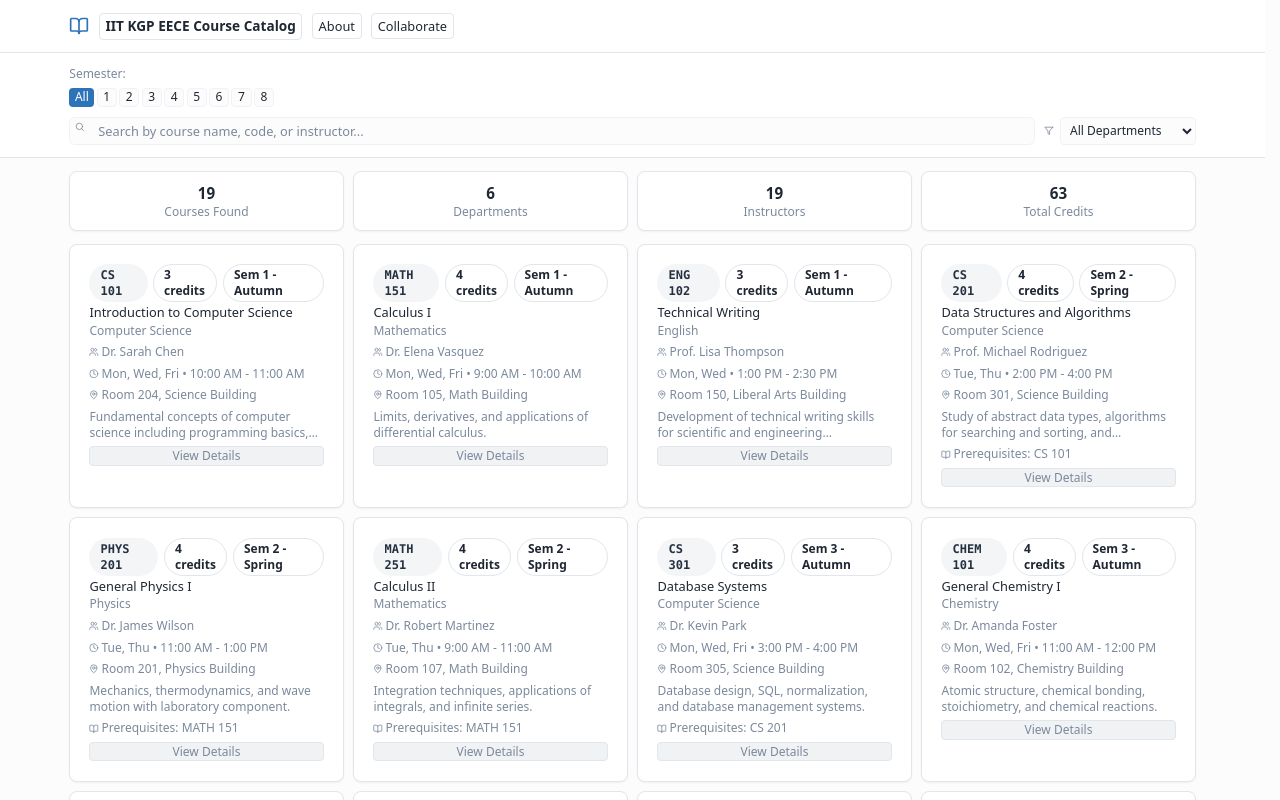
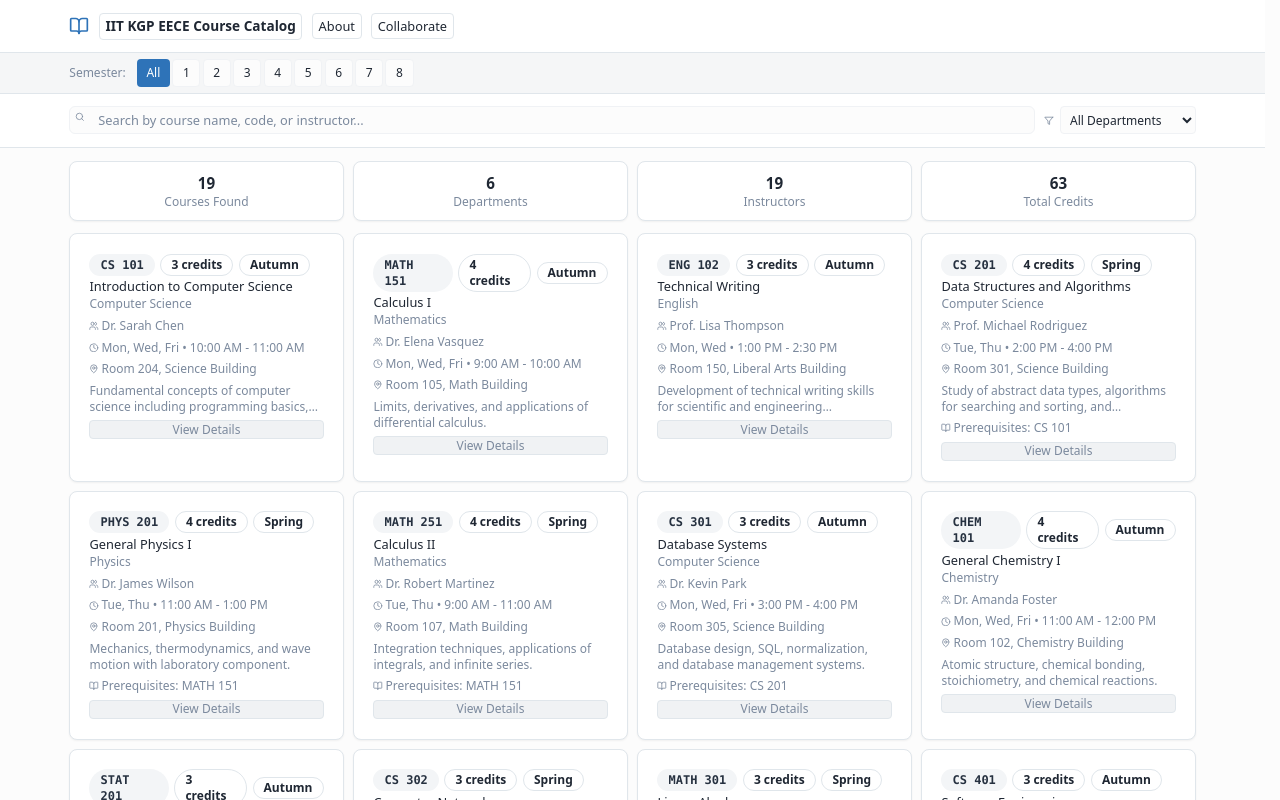
Before and after one commit to aaryans-tech-conclave/course-condensed-campus, a React (Vite) app: page / in a window 1280 px wide. Shown: the top 800 px of the page. Built offline with nearby package versions, Linux system fonts and the light colour scheme.

Commit message:
removed filter by sem

```diff
--- a/src/components/CourseCard.tsx
+++ b/src/components/CourseCard.tsx
@@ -23,7 +23,7 @@ export function CourseCard({ course, onViewDetails }: CourseCardProps) {
                 {course.credits} credits
               </Badge>
               <Badge variant="outline" className="text-xs">
-                Sem {course.semester} - {course.season}
+                {course.season}
               </Badge>
             </div>
             <h3 className="text-sm font-medium leading-tight mb-1 line-clamp-2">
--- a/src/data/courses.ts
+++ b/src/data/courses.ts
@@ -4,7 +4,6 @@ export interface Course {
   name: string;
   department: string;
   credits: number;
-  semester: number;
   season: "Spring" | "Autumn";
   instructor: string;
   description: string;
@@ -24,7 +23,6 @@ export const courses: Course[] = [
     name: "Introduction to Computer Science",
     department: "Computer Science",
     credits: 3,
-    semester: 1,
     season: "Autumn",
     instructor: "Dr. Sarah Chen",
     description: "Fundamental concepts of computer science including programming basics, algorithms, and problem-solving techniques.",
@@ -40,7 +38,6 @@ export const courses: Course[] = [
     name: "Calculus I",
     department: "Mathematics",
     credits: 4,
-    semester: 1,
     season: "Autumn",
     instructor: "Dr. Elena Vasquez",
     description: "Limits, derivatives, and applications of differential calculus.",
@@ -56,7 +53,6 @@ export const courses: Course[] = [
     name: "Technical Writing",
     department: "English",
     credits: 3,
-    semester: 1,
     season: "Autumn",
     instructor: "Prof. Lisa Thompson",
     description: "Development of technical writing skills for scientific and engineering communication.",
@@ -74,7 +70,6 @@ export const courses: Course[] = [
     name: "Data Structures and Algorithms",
     department: "Computer Science",
     credits: 4,
-    semester: 2,
     season: "Spring",
     instructor: "Prof. Michael Rodriguez",
     description: "Study of abstract data types, algorithms for searching and sorting, and complexity analysis.",
@@ -91,7 +86,6 @@ export const courses: Course[] = [
     name: "General Physics I",
     department: "Physics",
     credits: 4,
-    semester: 2,
     season: "Spring",
     instructor: "Dr. James Wilson",
     description: "Mechanics, thermodynamics, and wave motion with laboratory component.",
@@ -108,7 +102,6 @@ export const courses: Course[] = [
     name: "Calculus II",
     department: "Mathematics",
     credits: 4,
-    semester: 2,
     season: "Spring",
     instructor: "Dr. Robert Martinez",
     description: "Integration techniques, applications of integrals, and infinite series.",
@@ -127,7 +120,6 @@ export const courses: Course[] = [
     name: "Database Systems",
     department: "Computer Science",
     credits: 3,
-    semester: 3,
     season: "Autumn",
     instructor: "Dr. Kevin Park",
     description: "Database design, SQL, normalization, and database management systems.",
@@ -144,7 +136,6 @@ export const courses: Course[] = [
     name: "General Chemistry I",
     department: "Chemistry",
     credits: 4,
-    semester: 3,
     season: "Autumn",
     instructor: "Dr. Amanda Foster",
     description: "Atomic structure, chemical bonding, stoichiometry, and chemical reactions.",
@@ -160,7 +151,6 @@ export const courses: Course[] = [
     name: "Introduction to Statistics",
     department: "Statistics",
     credits: 3,
-    semester: 3,
     season: "Autumn",
     instructor: "Dr. Jennifer Lee",
     description: "Descriptive statistics, probability distributions, hypothesis testing, and regression analysis.",
@@ -178,7 +168,6 @@ export const courses: Course[] = [
     name: "Computer Networks",
     department: "Computer Science",
     credits: 3,
-    semester: 4,
     season: "Spring",
     instructor: "Dr. Anna Johnson",
     description: "Network protocols, TCP/IP, network security, and distributed systems.",
@@ -195,7 +184,6 @@ export const courses: Course[] = [
     name: "Linear Algebra",
     department: "Mathematics",
     credits: 3,
-    semester: 4,
     season: "Spring",
     instructor: "Dr. Thomas Brown",
     description: "Vector spaces, matrices, eigenvalues, and linear transformations.",
@@ -214,7 +202,6 @@ export const courses: Course[] = [
     name: "Software Engineering",
     department: "Computer Science",
     credits: 3,
-    semester: 5,
     season: "Autumn",
     instructor: "Prof. David Kim",
     description: "Software development lifecycle, project management, and team-based software development.",
@@ -231,7 +218,6 @@ export const courses: Course[] = [
     name: "Operating Systems",
     department: "Computer Science",
     credits: 4,
-    semester: 5,
     season: "Autumn",
     instructor: "Dr. Rachel Green",
     description: "Process management, memory management, file systems, and system calls.",
@@ -250,7 +236,6 @@ export const courses: Course[] = [
     name: "Machine Learning",
     department: "Computer Science",
     credits: 3,
-    semester: 6,
     season: "Spring",
     instructor: "Dr. Alex Zhang",
     description: "Supervised and unsupervised learning, neural networks, and data mining techniques.",
@@ -267,7 +252,6 @@ export const courses: Course[] = [
     name: "Web Development",
     department: "Computer Science",
     credits: 3,
-    semester: 6,
     season: "Spring",
     instructor: "Prof. Maria Lopez",
     description: "Full-stack web development, modern frameworks, and web security principles.",
@@ -286,7 +270,6 @@ export const courses: Course[] = [
     name: "Advanced Algorithms",
     department: "Computer Science",
     credits: 3,
-    semester: 7,
     season: "Autumn",
     instructor: "Dr. Steven Wang",
     description: "Advanced algorithmic techniques, graph algorithms, and computational complexity.",
@@ -303,7 +286,6 @@ export const courses: Course[] = [
     name: "Computer Graphics",
     department: "Computer Science",
     credits: 3,
-    semester: 7,
     season: "Autumn",
     instructor: "Dr. Lisa Chen",
     description: "3D graphics, rendering techniques, and computer animation principles.",
@@ -322,7 +304,6 @@ export const courses: Course[] = [
     name: "Capstone Project",
     department: "Computer Science",
     credits: 4,
-    semester: 8,
     season: "Spring",
     instructor: "Prof. John Smith",
     description: "Independent research project demonstrating mastery of computer science concepts.",
@@ -339,7 +320,6 @@ export const courses: Course[] = [
     name: "Professional Ethics",
     department: "Computer Science",
     credits: 2,
-    semester: 8,
     season: "Spring",
     instructor: "Dr. Sarah Wilson",
     description: "Ethical issues in computing, professional responsibility, and social impact of technology.",
--- a/src/pages/Collaborate.tsx
+++ b/src/pages/Collaborate.tsx
@@ -59,7 +59,7 @@ export default function Collaborate() {
           </CardHeader>
           <CardContent>
             <p className="text-sm text-muted-foreground mb-2">
-              For any queries or suggestions:
+              For any queries, suggestions or anything else:
             </p>
             <a
               href="mailto:eecehelp@gmail.com"
--- a/src/pages/Index.tsx
+++ b/src/pages/Index.tsx
@@ -19,6 +19,7 @@ const Index = () => {
     return depts.sort();
   }, []);
 
+  // Filter only by search and department (NOT by semester)
   const filteredCourses = useMemo(() => {
     return courses.filter(course => {
       const matchesSearch = searchQuery === "" ||
@@ -29,12 +30,9 @@ const Index = () => {
       const matchesDepartment = selectedDepartment === "" ||
         course.department === selectedDepartment;
 
-      const matchesSemester = selectedSemester === null ||
-        course.semester === selectedSemester;
-
-      return matchesSearch && matchesDepartment && matchesSemester;
+      return matchesSearch && matchesDepartment;
     });
-  }, [searchQuery, selectedDepartment, selectedSemester]);
+  }, [searchQuery, selectedDepartment]);
 
   const handleViewDetails = (courseId: string) => {
     navigate(`/course/${courseId}`);
@@ -42,20 +40,17 @@ const Index = () => {
 
   return (
     <div>
-      {/* Filters Section */}
-      <div className="border-b bg-card">
-        <div className="max-w-6xl mx-auto p-4">
-          {/* Semester Navigation */}
-          <div className="mb-3">
-            <div className="flex items-center gap-2 mb-2">
-              <span className="text-xs font-medium text-muted-foreground">Semester:</span>
-            </div>
+      {/* Semester Tabs - Visual only, no filtering */}
+      <div className="border-b bg-muted/50">
+        <div className="max-w-6xl mx-auto px-4 py-2">
+          <div className="flex items-center gap-2">
+            <span className="text-xs font-medium text-muted-foreground mr-2">Semester:</span>
             <div className="flex flex-wrap gap-1">
               <Button
                 variant={selectedSemester === null ? "default" : "outline"}
                 size="sm"
                 onClick={() => setSelectedSemester(null)}
-                className="h-6 px-2 text-xs"
+                className="h-7 px-3 text-xs"
               >
                 All
               </Button>
@@ -65,14 +60,19 @@ const Index = () => {
                   variant={selectedSemester === sem ? "default" : "outline"}
                   size="sm"
                   onClick={() => setSelectedSemester(sem)}
-                  className="h-6 px-2 text-xs"
+                  className="h-7 px-3 text-xs"
                 >
                   {sem}
                 </Button>
               ))}
             </div>
           </div>
+        </div>
+      </div>
 
+      {/* Search and Filters Section */}
+      <div className="border-b bg-card">
+        <div className="max-w-6xl mx-auto p-4">
           <div className="flex flex-col sm:flex-row gap-3">
             <div className="relative flex-1">
               <Search className="absolute left-2 top-2 w-3 h-3 text-muted-foreground" />
@@ -169,7 +169,6 @@ const Index = () => {
                   onClick={() => {
                     setSearchQuery("");
                     setSelectedDepartment("");
-                    setSelectedSemester(null);
                   }}
                 >
                   Clear Filters
```
